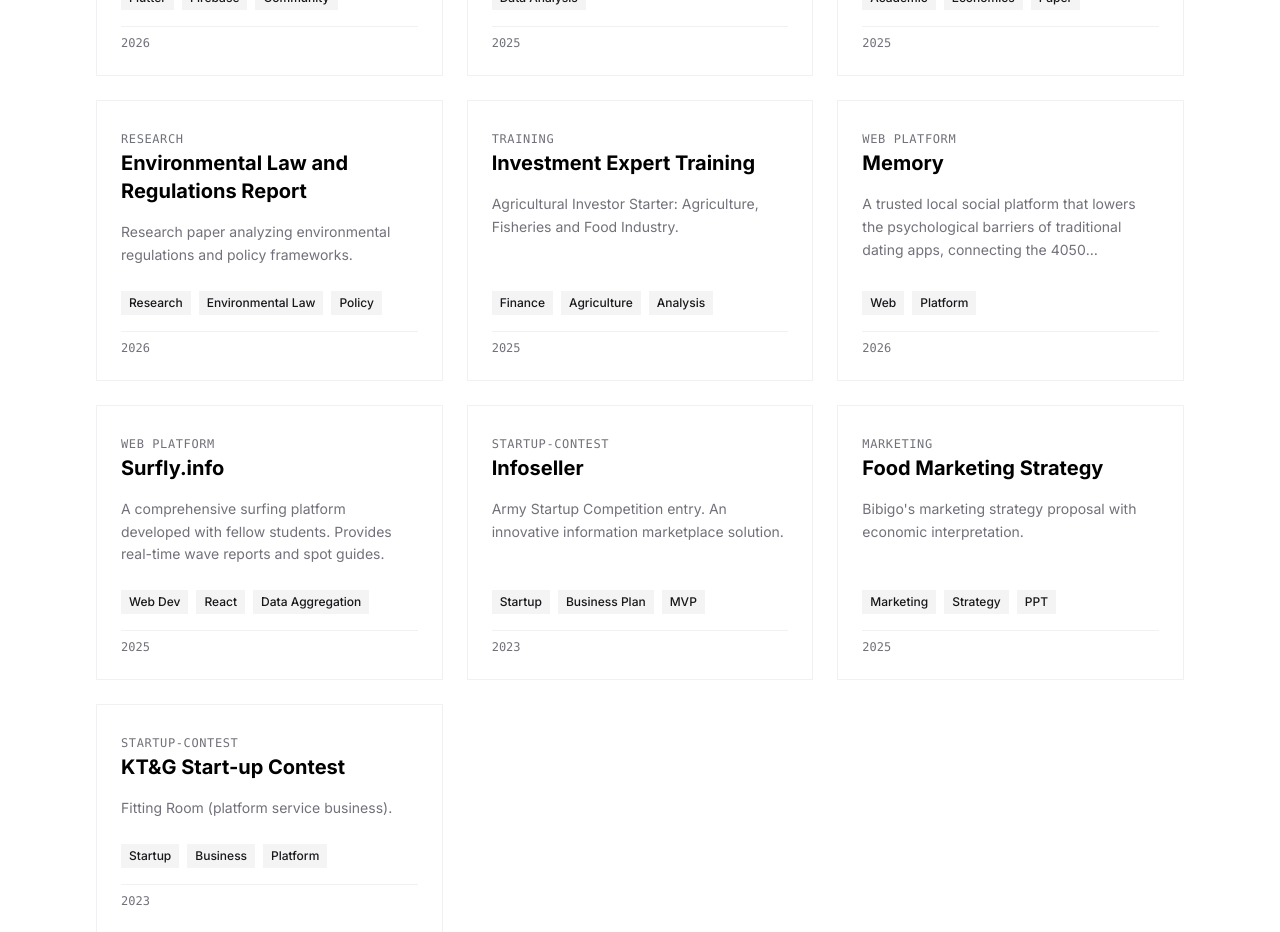
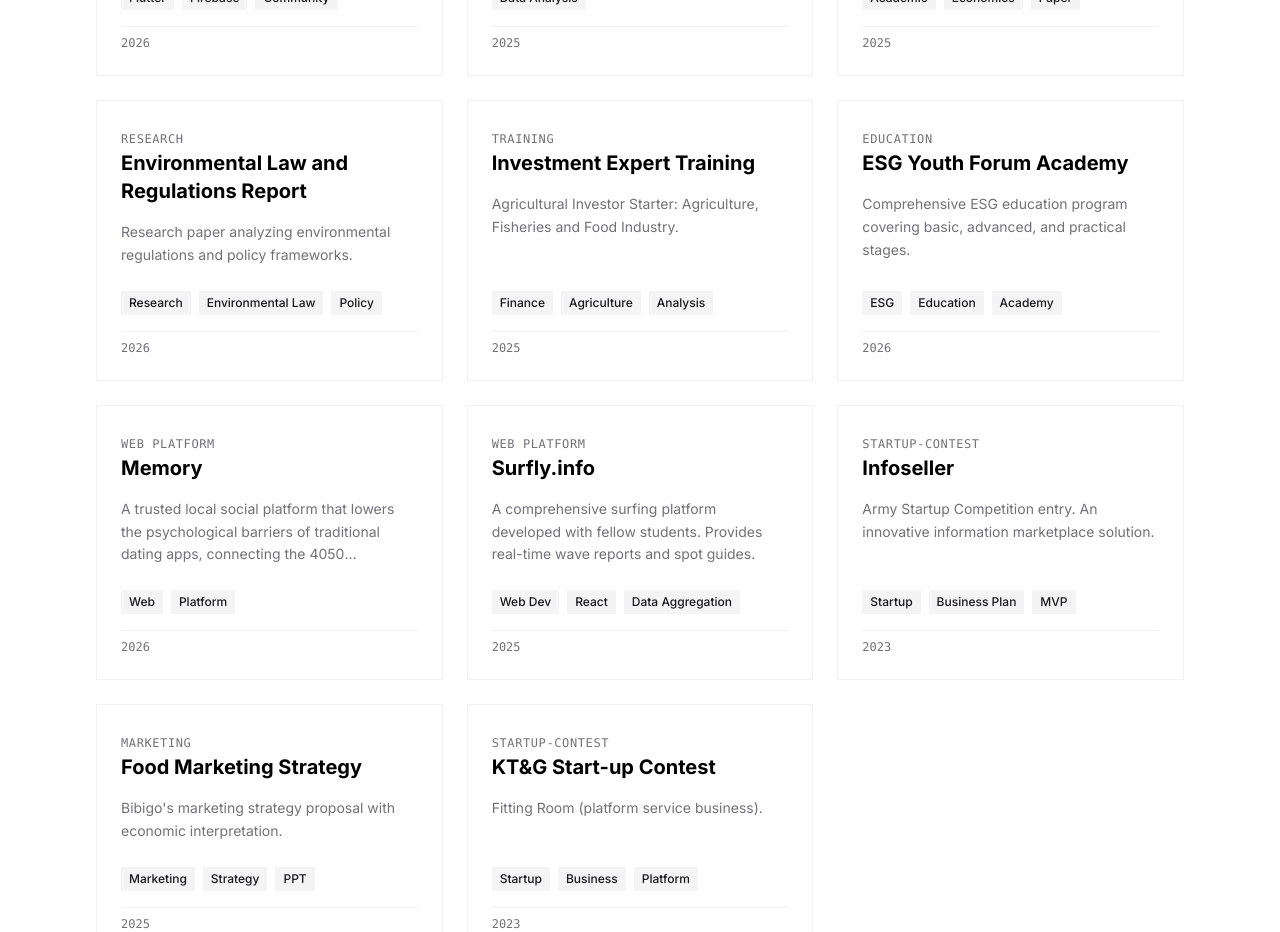
Before and after one commit to musudang/portfolio_LEE, a Next.js app: page / in a window 1280 px wide. Shown: the part 1440-2372 px from the top of the page. Built offline with nearby package versions, Linux system fonts and the light colour scheme.

Commit message:
8.23change1

```diff
--- a/src/app/page.tsx
+++ b/src/app/page.tsx
@@ -99,6 +99,13 @@
         { name: "Training Presentation", url: "/files/Investment_Expert_Training_presentation.pdf" },
         { name: "Training Paper", url: "/files/Investment_Expert_Training_paper.pdf" }
       ]
+    },
+    {
+      title: "ESG Youth Forum Academy",
+      description: "Comprehensive ESG education program covering basic, advanced, and practical stages.",
+      tags: ["ESG", "Education", "Academy"],
+      year: "2026",
+      category: "Education"
     },
     {
       title: "Memory",
```
